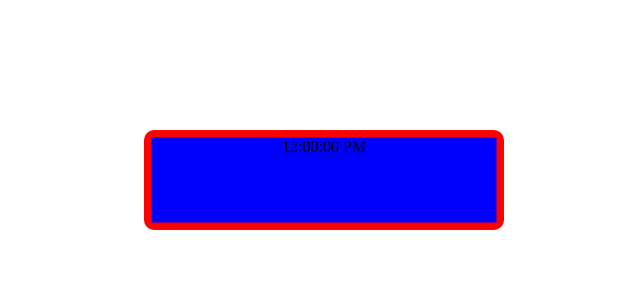
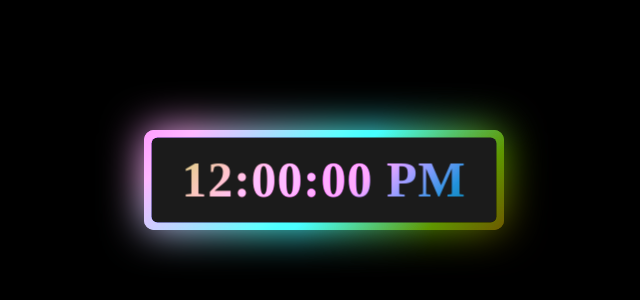
Before and after one commit to farhanacsebd/glowing-effect-colorful-digital-clock, a plain HTML site: page index.html in a window 1280 px wide. Shown: the part 220-520 px from the top of the page, without its empty margins (316-956 px from the left). Drawn offline with Linux system fonts and the light colour scheme.

Commit message:
full done css

```diff
--- a/css/style.css
+++ b/css/style.css
@@ -8,22 +8,67 @@ html,body{
     display: grid;
     height: 100%;
     place-items: center;
+    background-color: #000;
 }
 
 .wrapper{
     height: 100px;
     width: 360px;
-    background: red;
+    cursor: default;
+    background: linear-gradient(135deg,#14ffe9,#ffeb3b,#ff00e0);
     border-radius: 10px;
+    animation: animate 1.5s linear infinite;
 }
 
-.wrapper .display{
+.wrapper .display,
+.wrapper span{
     position: absolute;
     top: 50%;
     left: 50%;
     transform: translate(-50%,-50%);
-    background: blue;
+}
+
+.wrapper .display{
+    z-index: 999;
+    background: #1b1b1b;
     height: 85px;
     width: 345px;
+    border-radius: 6px;
     text-align: center;
 }
+
+
+.wrapper .display #time{
+    line-height: 85px;
+    color: #fff;
+    font-size: 50px;
+    font-weight: 600;
+    letter-spacing: 1px;
+    background: linear-gradient(135deg,#14ffe9,#ffeb3b,#ff00e0);
+    -webkit-background-clip: text;
+    -webkit-text-fill-color: transparent;
+    animation: animate 1.5s linear infinite;
+}
+
+@keyframes animate {
+    100%{
+        filter: hue-rotate(360deg);
+    }
+
+}
+
+
+.wrapper span{
+    height: 100%;
+    width: 100%;
+    background: inherit;
+    border-radius: 10px;
+}
+
+.wrapper span:first-child{
+   filter: blur(10px);
+}
+
+.wrapper span:last-child{
+   filter: blur(20px);
+}
--- a/index.html
+++ b/index.html
@@ -13,6 +13,8 @@
         <div class="display">
             <div id="time">12:00:00 PM</div>
         </div>
+        <span></span>
+        <span></span>
     </div>
 </body>
 </html>
```
